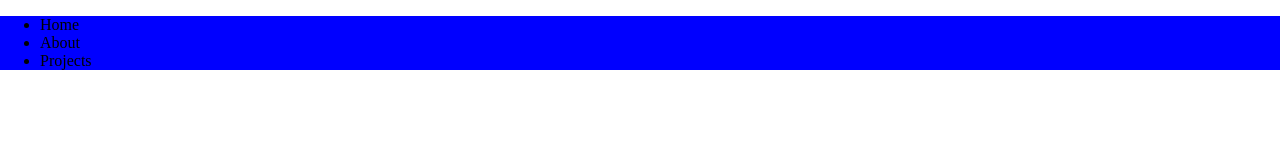
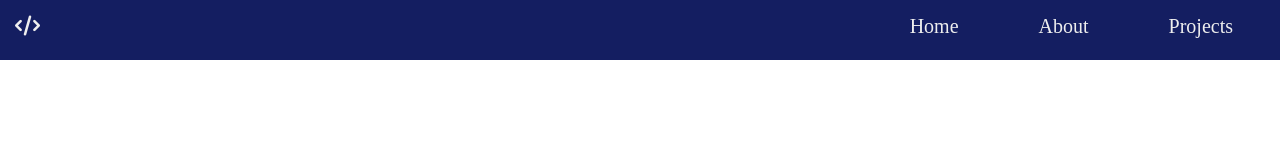
Before and after one commit to Jose-M-Diaz/Portfolio, a plain HTML site: page index.html in a window 1280 px wide. Drawn offline with Linux system fonts and the light colour scheme.

Commit message:
updated navbar colors

```diff
--- a/index.html
+++ b/index.html
@@ -6,14 +6,18 @@
   <meta name="viewport" content="width=device-width, initial-scale=1.0">
   <title>Document</title>
   <link rel="stylesheet" href="style.css">
+  <script src="https://kit.fontawesome.com/bbcc37db5c.js" crossorigin="anonymous"></script>
 </head>
 <body>
   <nav class="navbar">
-    <ul>
-      <li>Home</li>
-      <li>About</li>
-      <li>Projects</li>
-    </ul>
+    <div id="navbar-items">
+      <span id="logo"><i class="fa-solid fa-code"></i></span>
+      <ul>
+        <li>Home</li>
+        <li>About</li>
+        <li>Projects</li>
+      </ul>
+     </div>
   </nav>
 </body>
 </html>
--- a/style.css
+++ b/style.css
@@ -1,10 +1,29 @@
 .navbar {
-    background: blue;
+    background: #141E61;
+    color: #EEEEEE;
     width: 100%;
-    height: 20%;
-    margin-top: 0px;
+    height: 60px;
+    display: inline-block;
+    font-size: 20px
+
 }
 
 body {
     margin: 0px;
 }
+
+#navbar-items {
+    padding: 15px;
+    display: flex;
+    justify-content: space-between;
+}
+
+ul {
+    margin: 0px;
+    display: flex;
+    margin-right: 2rem;
+}
+li {
+    padding-left: 5rem;
+    list-style: none;
+}
```
